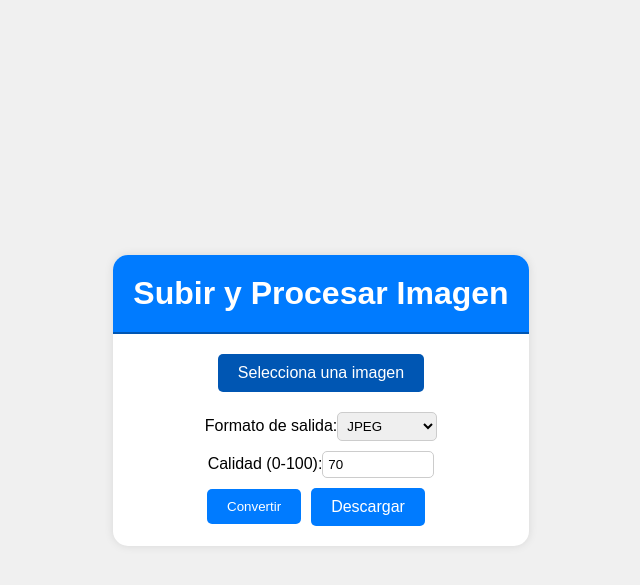
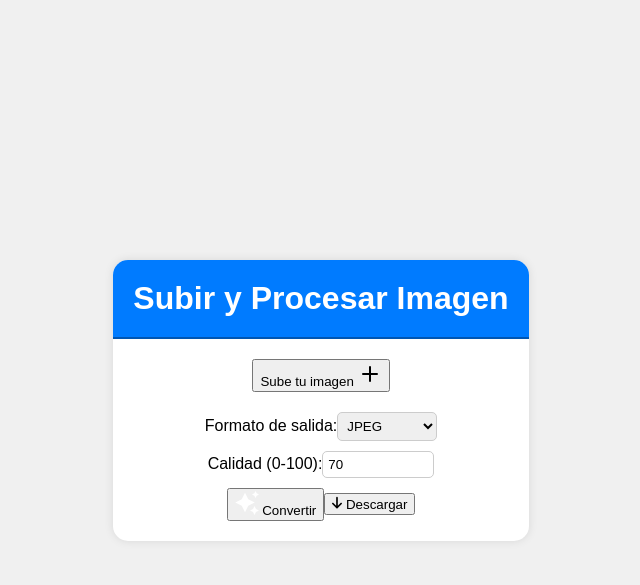
Before and after one commit to eljega/PicOptimizer, a Flask app: page / in a window 1280 px wide. Shown: the top 585 px of the page, without its empty margins (319-959 px from the left). Run offline with Flask 3, Linux system fonts and the light colour scheme.

Commit message:
Update upload.html

```diff
--- a/templates/upload.html
+++ b/templates/upload.html
@@ -12,9 +12,15 @@
         <div class="content">
             <form method="POST" enctype="multipart/form-data">
                 <div class="upload-container">
-                    <label for="file" class="file-label">Selecciona una imagen</label>
+                    <button type="button" class="button" id="add-item-button">
+                        <span class="button__text">Sube tu imagen</span>
+                        <span class="button__icon"><svg xmlns="http://www.w3.org/2000/svg" width="24" viewBox="0 0 24 24" stroke-width="2" stroke-linejoin="round" stroke-linecap="round" stroke="currentColor" height="24" fill="none" class="svg"><line y2="19" y1="5" x2="12" x1="12"></line><line y2="12" y1="12" x2="19" x1="5"></line></svg></span>
+                    </button>
+
                     <input type="file" name="file" id="file" class="file-input">
                 </div>
+
+
 
                 <div class="options-container">
                     <div class="select-container">
@@ -30,8 +36,23 @@
                         <input type="number" name="quality" id="quality" class="number-input" min="0" max="100" value="70">
                     </div>
                     <div class="button-container">
-                        <button type="submit" class="convert-button">Convertir</button>
-                        <a href="{{ download_url }}" download class="download-button">Descargar</a>
+
+
+                        <button type="submit" class="btn">
+                            <svg type="submit" height="24" width="24" fill="#FFFFFF" viewBox="0 0 24 24" data-name="Layer 1" id="Layer_1" class="sparkle">
+                                <path d="M10,21.236,6.755,14.745.264,11.5,6.755,8.255,10,1.764l3.245,6.491L19.736,11.5l-6.491,3.245ZM18,21l1.5,3L21,21l3-1.5L21,18l-1.5-3L18,18l-3,1.5ZM19.333,4.667,20.5,7l1.167-2.333L24,3.5,21.667,2.333,20.5,0,19.333,2.333,17,3.5Z"></path>
+                            </svg>
+                            <span class="text">Convertir</span>
+                        </button>
+
+
+
+                        <button id="download-button" class="BtnDW">
+                            <svg class="svgIcon" viewBox="0 0 384 512" height="1em" xmlns="http://www.w3.org/2000/svg"><path d="M169.4 470.6c12.5 12.5 32.8 12.5 45.3 0l160-160c12.5-12.5 12.5-32.8 0-45.3s-32.8-12.5-45.3 0L224 370.8 224 64c0-17.7-14.3-32-32-32s-32 14.3-32 32l0 306.7L54.6 265.4c-12.5-12.5-32.8-12.5-45.3 0s-12.5 32.8 0 45.3l160 160z"></path></svg>
+                            <span class="icon2"></span>
+                            <span class="tooltip">Descargar</span>
+                        </button>
+
                     </div>
 
                 </div>
@@ -75,5 +96,21 @@
             previewContainer.classList.add("hidden");
         }
     });
+
+    document.getElementById("download-button").addEventListener("click", function(e) {
+    e.preventDefault(); // Evita la acción predeterminada del botón
+    // Simular un enlace de descarga
+    var downloadLink = document.createElement("a");
+    downloadLink.href = "{{ download_url }}";
+    downloadLink.download = "imagen_procesada.png"; // Nombre de archivo para descarga
+    downloadLink.style.display = "none";
+    document.body.appendChild(downloadLink);
+    downloadLink.click();
+    document.body.removeChild(downloadLink);
+});
+
+    document.getElementById("add-item-button").addEventListener("click", function () {
+    document.getElementById("file").click(); // Simula un clic en el elemento de entrada de archivo
+});
 </script>
 </html>
```
